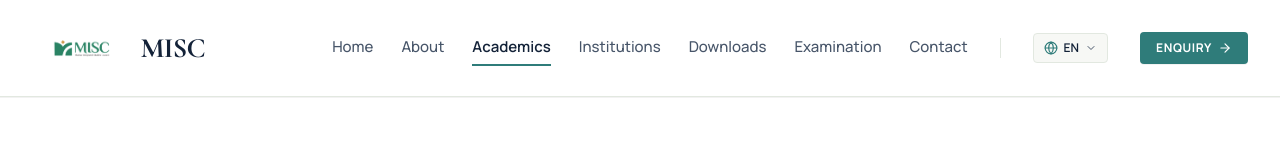
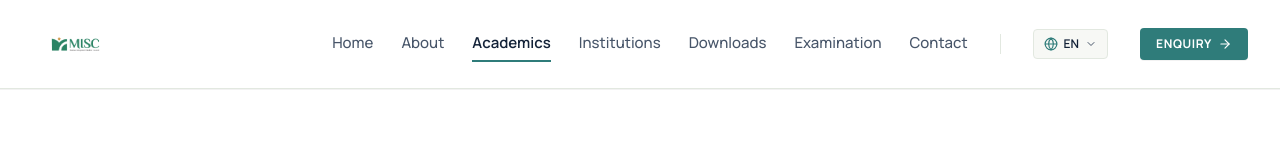
Before and after one commit to muhammedansar-pvn/MISC-, a React (Vite) app in the folder frontend/: page /academics in a window 1280 px wide. Shown: the top 160 px of the page. Built offline with nearby package versions, Linux system fonts and the light colour scheme; the HTML template or start-up script is replaced by a standard one.

Commit message:
style(header): remove duplicate text span and render clean standalone logo.png

```diff
--- a/frontend/src/components/layout/Header.jsx
+++ b/frontend/src/components/layout/Header.jsx
@@ -22,19 +22,14 @@ export const Header = () => {
         <Link
           to="/"
           onClick={() => setMobileMenuOpen(false)}
-          className="flex items-center space-x-3 sm:space-x-3.5 group min-w-0 pr-2"
+          className="flex items-center group min-w-0 pr-2"
           aria-label="MISC Homepage"
         >
           <img
             src="/logo.png"
-            alt="MISC Logo"
-            className="h-13 sm:h-15 lg:h-[4.25rem] w-auto object-contain shrink-0 transition-transform group-hover:scale-[1.02] bg-white p-0.5 rounded"
+            alt="MISC - Markaz Integrated Studies Council"
+            className="h-11 sm:h-13 lg:h-[3.75rem] w-auto object-contain shrink-0 transition-transform group-hover:scale-[1.02] bg-white p-0.5 rounded-sm"
           />
-          <span className={`font-serif font-bold text-xl sm:text-2xl lg:text-[1.75rem] tracking-tight leading-none ${
-            mobileMenuOpen ? 'text-white' : 'text-[#132238]'
-          }`}>
-            {miscInfo.name}
-          </span>
         </Link>
 
         {/* Desktop Navigation */}
```
